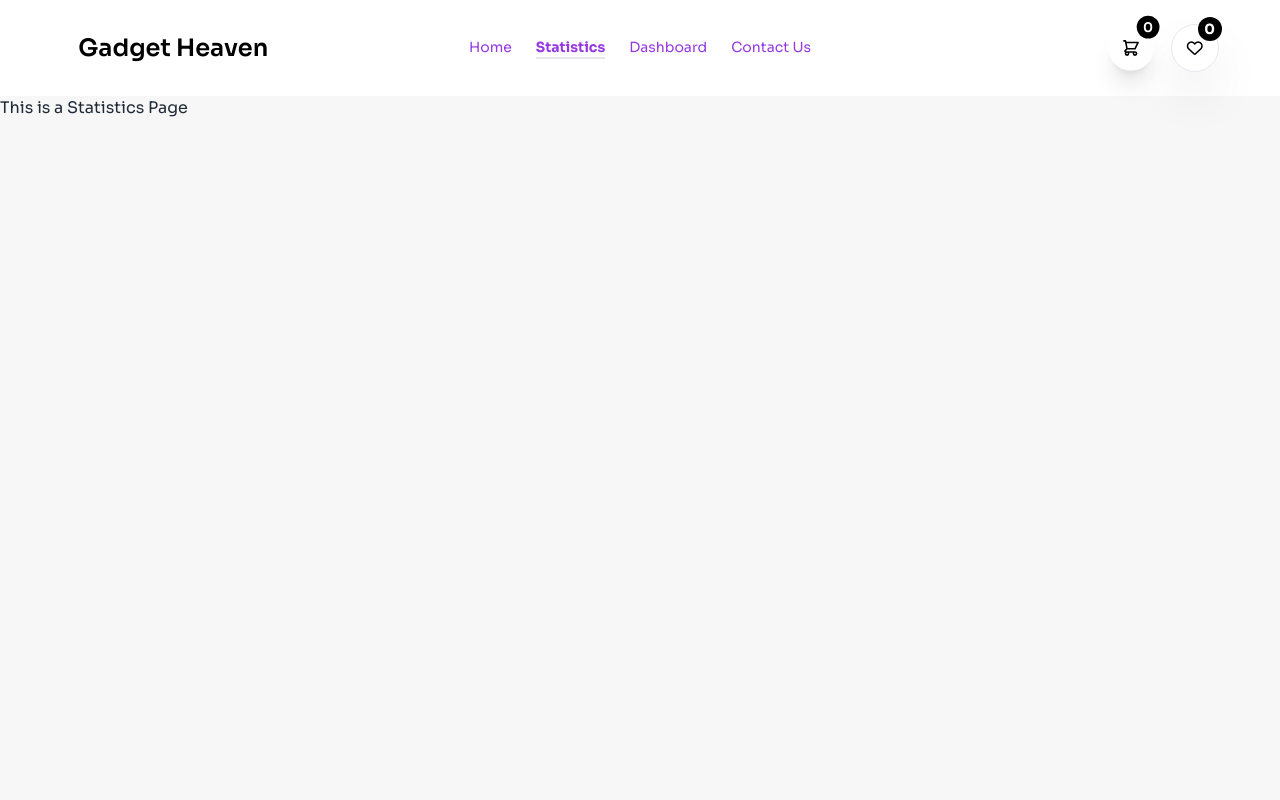
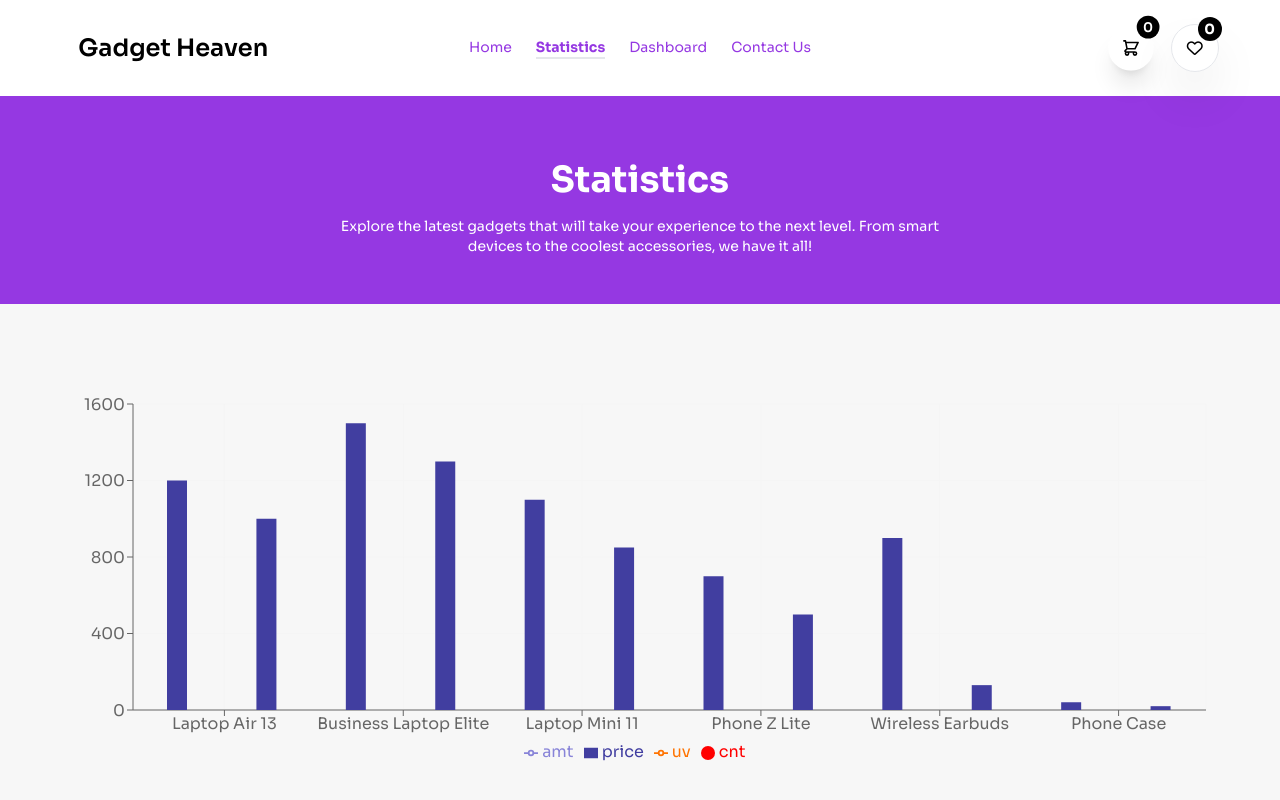
Before and after one commit to walid-official/gadget-heaven, a React (Vite) app: page /statistics in a window 1280 px wide. Shown: the top 800 px of the page. Built offline with nearby package versions, Linux system fonts and the light colour scheme.

Commit message:
statistics page is added

```diff
--- a/package.json
+++ b/package.json
@@ -21,6 +21,7 @@
     "react-icons": "^5.3.0",
     "react-rating-stars-component": "^2.2.0",
     "react-router-dom": "^6.27.0",
+    "recharts": "^2.13.3",
     "sort-by": "^1.2.0"
   },
   "devDependencies": {
--- a/src/Layout/Main.jsx
+++ b/src/Layout/Main.jsx
@@ -34,6 +34,7 @@ const Main = () => {
         <Toaster />
           {pathname === "/Dashboard" ||
           pathname === "/statistics" ||
+          pathname === "/Contact" ||
           pathname === "/Dashboard/cart" ||
           pathname === "/Dashboard/wishlist" ? (
             <div className="bg-white py-4">
--- a/src/Pages/Statistics.jsx
+++ b/src/Pages/Statistics.jsx
@@ -2,6 +2,8 @@ import React from 'react';
 import { Helmet } from 'react-helmet';
 import { useLoaderData, useLocation } from 'react-router-dom';
 import favIcon from '../assets/assets/favicon-16x16.png'
+import ShowStatistics from '../components/Staistics/ShowStatistics';
+import HeaderTitle from '../components/HeaderTitle/HeaderTitle';
 const Statistics = () => {
     const location = useLocation();
     const statisticsData = useLoaderData();
@@ -13,7 +15,15 @@ const Statistics = () => {
                 <title>Statistics - gadget</title>
                 <link rel="canonical" href={favIcon} />
             </Helmet>
-            <h2>This is a Statistics Page</h2>
+            <div className="bg-[#9538E2] py-12">
+            <HeaderTitle
+              heading="Statistics"
+              title="Explore the latest gadgets that will take your experience to the next level. From smart devices to the coolest accessories, we have it all!"
+            ></HeaderTitle>
+            </div>
+            <div className="my-20">
+                <ShowStatistics statisticsData={statisticsData}></ShowStatistics>
+            </div>
         </div>
     );
 };
--- a/src/components/Navbar/Navbar.jsx
+++ b/src/components/Navbar/Navbar.jsx
@@ -58,6 +58,7 @@ const Navbar = () => {
             className={`btn btn-ghost text-[18px] sm:text-2xl   ${
               pathname === "/Dashboard" ||
               pathname === "/statistics" ||
+              pathname === "/Contact" ||
               pathname === "/Dashboard/cart" ||
               pathname === "/Dashboard/wishlist"
                 ? "text-black"
@@ -75,6 +76,7 @@ const Navbar = () => {
                 `${
                   pathname === "/Dashboard" ||
                   pathname === "/statistics" ||
+                  pathname === "/Contact" ||
                   pathname === "/Dashboard/cart" ||
                   pathname === "/Dashboard/wishlist"
                     ? "text-[#9538E2]"
@@ -91,6 +93,7 @@ const Navbar = () => {
                 `${
                   pathname === "/Dashboard" ||
                   pathname === "/statistics" ||
+                  pathname === "/Contact" ||
                   pathname === "/Dashboard/cart" ||
                   pathname === "/Dashboard/wishlist"
                     ? "text-[#9538E2]"
@@ -107,6 +110,7 @@ const Navbar = () => {
                 `${
                   pathname === "/Dashboard" ||
                   pathname === "/statistics" ||
+                  pathname === "/Contact" ||
                   pathname === "/Dashboard/cart" ||
                   pathname === "/Dashboard/wishlist"
                     ? "text-[#9538E2]"
@@ -123,6 +127,7 @@ const Navbar = () => {
                 `${
                   pathname === "/Dashboard" ||
                   pathname === "/statistics" ||
+                  pathname === "/Contact" ||
                   pathname === "/Dashboard/cart" ||
                   pathname === "/Dashboard/wishlist"
                     ? "text-[#9538E2]"
--- /dev/null
+++ b/src/components/Staistics/ShowStatistics.jsx
@@ -0,0 +1,54 @@
+import {
+  ComposedChart,
+  Line,
+  Area,
+  Bar,
+  XAxis,
+  YAxis,
+  CartesianGrid,
+  Tooltip,
+  Legend,
+  Scatter,
+  ResponsiveContainer,
+} from "recharts";
+
+const ShowStatistics = ({ statisticsData }) => {
+  return (
+    <div className="">
+      <div className="w-11/12 mx-auto">
+        <div style={{ width: "100%", height: 400 }}>
+          <ResponsiveContainer width="100%" height="100%">
+            <ComposedChart
+              width={500}
+              height={400}
+              data={statisticsData}
+              margin={{
+                top: 20,
+                right: 20,
+                bottom: 20,
+                left: 20,
+              }}
+            >
+              <CartesianGrid stroke="#f5f5f5" />
+              <XAxis dataKey="product_title" scale="band" />
+              <YAxis />
+              <Tooltip />
+              <Legend />
+              <Area
+                type="monotone"
+                dataKey="amt"
+                fill="#8884d8"
+                stroke="#8884d8"
+              />
+              <Bar dataKey="price" barSize={20} fill="#413ea0" />
+              <Line type="monotone" dataKey="uv" stroke="#ff7300" />
+              <Scatter dataKey="cnt" fill="red" />
+            </ComposedChart>
+          </ResponsiveContainer>
+        </div>
+      </div>
+    </div>
+  );
+};
+
+export default ShowStatistics;
```
Also changed, not shown: 1 other file (tests, documents, lock files or other folders).
